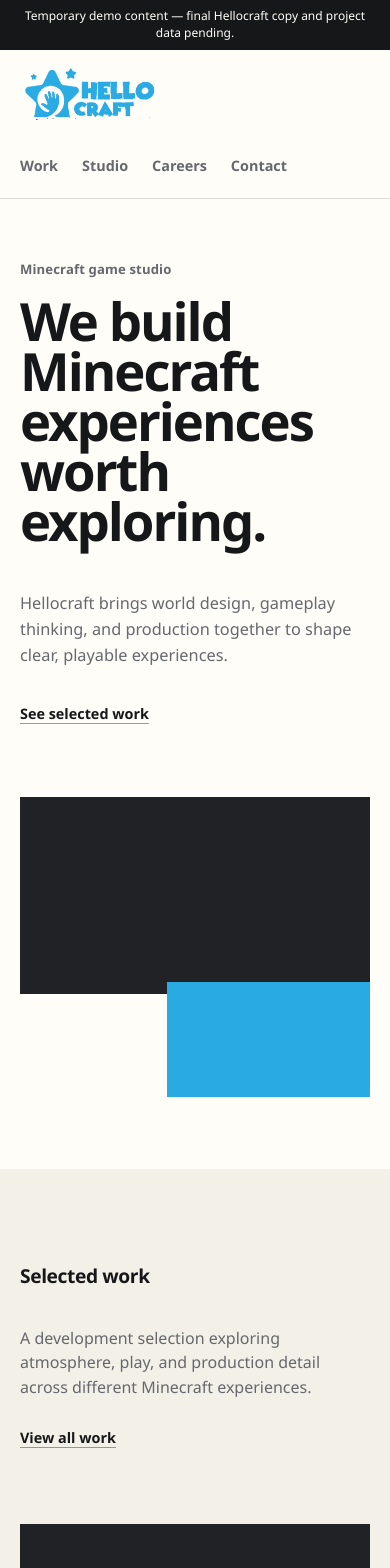
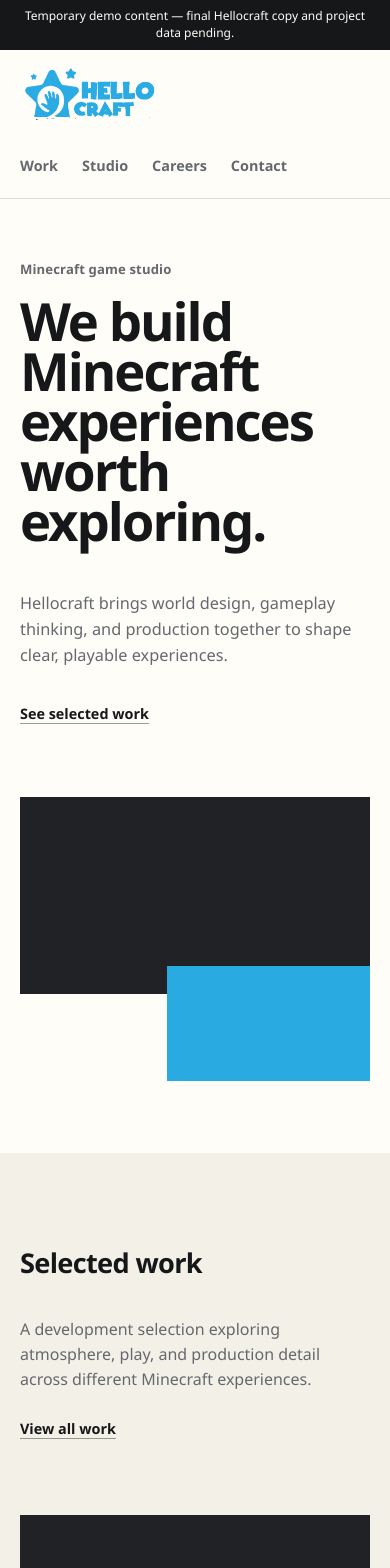
Before and after one commit to halokaryamedia-source/Hellocraft-Studios-Website, a SvelteKit app: page / in a window 390 px wide. Shown: the top 1568 px of the page. Built offline with nearby package versions, Linux system fonts and the light colour scheme.

Commit message:
refine(home): tune rendered composition and closing

```diff
--- a/src/routes/+page.svelte
+++ b/src/routes/+page.svelte
@@ -165,19 +165,22 @@
 	}
 
 	.hero__visual {
-		display: grid;
-		grid-template-columns: minmax(0, 1fr) minmax(12rem, 0.28fr);
-		gap: clamp(1rem, 2.5vw, 2.25rem);
-		align-items: end;
+		position: relative;
+		padding-right: clamp(2rem, 5vw, 5rem);
+		padding-bottom: clamp(1.5rem, 3vw, 3rem);
 	}
 
-	.hero__visual-main,
-	.hero__visual-brand {
+	.hero__visual-main {
+		width: min(100%, 76rem);
 		overflow: hidden;
 	}
 
 	.hero__visual-brand {
-		margin-bottom: clamp(1.25rem, 3vw, 3rem);
+		position: absolute;
+		right: 0;
+		bottom: 0;
+		width: clamp(12rem, 22vw, 20rem);
+		overflow: hidden;
 	}
 
 	.work-section {
@@ -195,10 +198,10 @@
 
 	.work-heading h2 {
 		margin: 0;
-		font-size: clamp(1.2rem, 1.8vw, 1.55rem);
+		font-size: clamp(1.7rem, 2.5vw, 2.3rem);
 		font-weight: 680;
-		line-height: 1.1;
-		letter-spacing: -0.02em;
+		line-height: 1.05;
+		letter-spacing: -0.025em;
 	}
 
 	.work-heading__aside {
@@ -353,15 +356,13 @@
 	}
 
 	.contact-section {
-		padding-block: clamp(6rem, 10vw, 9rem);
+		padding-block: clamp(5.5rem, 8vw, 7.5rem);
 		background: var(--surface);
 	}
 
 	.contact-grid {
 		display: grid;
-		grid-template-columns: minmax(0, 1.2fr) minmax(18rem, 0.8fr);
-		gap: clamp(3rem, 9vw, 9rem);
-		align-items: end;
+		gap: clamp(2.75rem, 5vw, 4.5rem);
 	}
 
 	.contact-heading {
@@ -370,21 +371,22 @@
 	}
 
 	.contact-heading h2 {
-		max-width: 13ch;
+		max-width: 17ch;
 		margin: 0;
-		font-size: clamp(2.75rem, 4.7vw, 4.6rem);
+		font-size: clamp(2.8rem, 4.8vw, 4.7rem);
 		font-weight: 680;
 		line-height: 0.99;
 	}
 
 	.contact-copy {
 		display: grid;
-		gap: 1.5rem;
-		justify-items: start;
+		grid-template-columns: minmax(0, 1fr) auto;
+		gap: clamp(2rem, 7vw, 7rem);
+		align-items: end;
 	}
 
 	.contact-copy p {
-		max-width: var(--measure);
+		max-width: 34rem;
 		margin: 0;
 		color: var(--text-muted);
 		font-size: clamp(1rem, 1.25vw, 1.1rem);
@@ -412,8 +414,7 @@
 		.work-heading,
 		.lead-project__caption,
 		.secondary-project,
-		.studio-grid,
-		.contact-grid {
+		.studio-grid {
 			grid-template-columns: 1fr;
 		}
 
@@ -423,13 +424,12 @@
 		}
 
 		.hero__support,
-		.work-heading__aside,
-		.contact-copy {
+		.work-heading__aside {
 			max-width: 38rem;
 		}
 
 		.hero__visual {
-			grid-template-columns: minmax(0, 1fr) minmax(10rem, 0.34fr);
+			padding-right: clamp(2rem, 6vw, 4rem);
 		}
 
 		.secondary-project {
@@ -457,11 +457,14 @@
 		}
 
 		.hero__visual {
-			grid-template-columns: 1fr;
-			gap: 1rem;
+			padding-right: 0;
+			padding-bottom: 0;
 		}
 
 		.hero__visual-brand {
+			position: relative;
+			right: auto;
+			bottom: auto;
 			width: 58%;
 			margin-top: -1.75rem;
 			margin-bottom: 0;
@@ -480,5 +483,10 @@
 		.contact-heading h2 {
 			font-size: clamp(2.65rem, 11.5vw, 3.7rem);
 		}
+
+		.contact-copy {
+			grid-template-columns: 1fr;
+			align-items: start;
+		}
 	}
 </style>
```
